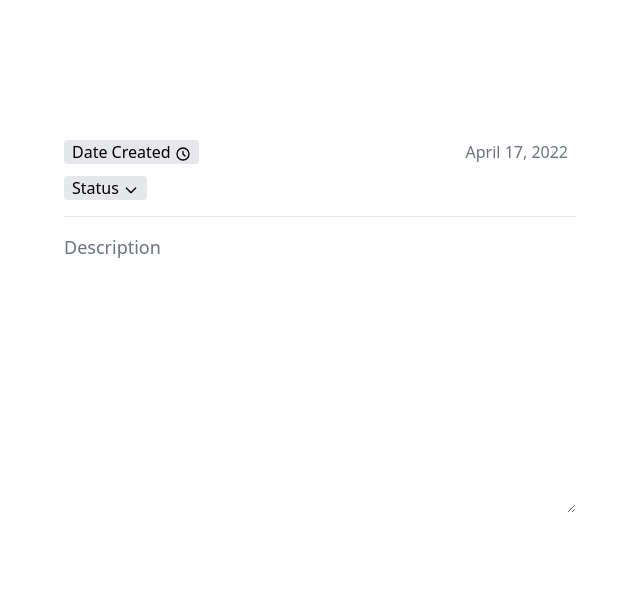
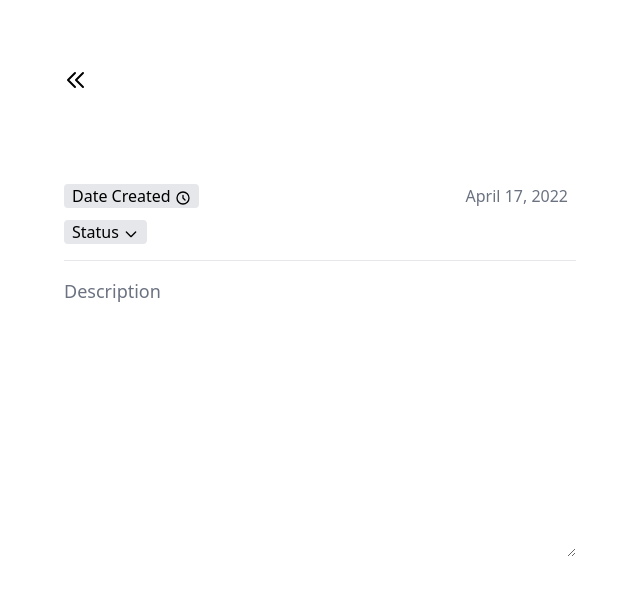
Before and after one commit to amolikvivian/task-tracker, a Nuxt app: page /task/1 in a window 1280 px wide. Shown: the top 594 px of the page, without its empty margins (0-640 px from the left). Built offline with nearby package versions, Linux system fonts and the light colour scheme; no server answers.

Commit message:
Added: Back button

```diff
--- a/pages/task/_id.vue
+++ b/pages/task/_id.vue
@@ -1,5 +1,8 @@
 <template>
   <div v-if="task" class="flex flex-col p-4 md:p-16 md:w-6/12">
+    <button @click="backHome()" class="flex text-lg">
+      <Icon name="arrow-left" class="pb-4 mt-1" />
+    </button>
     <textarea
       class="text-5xl font-bold flex items-center py-2 focus:border-none focus:outline-none resize-none"
       cols="30"
@@ -65,6 +68,9 @@ export default {
       }
       this.$store.dispatch('updateTask', payload)
     },
+    backHome() {
+      this.$router.push('/')
+    },
   },
 }
 </script>
```
